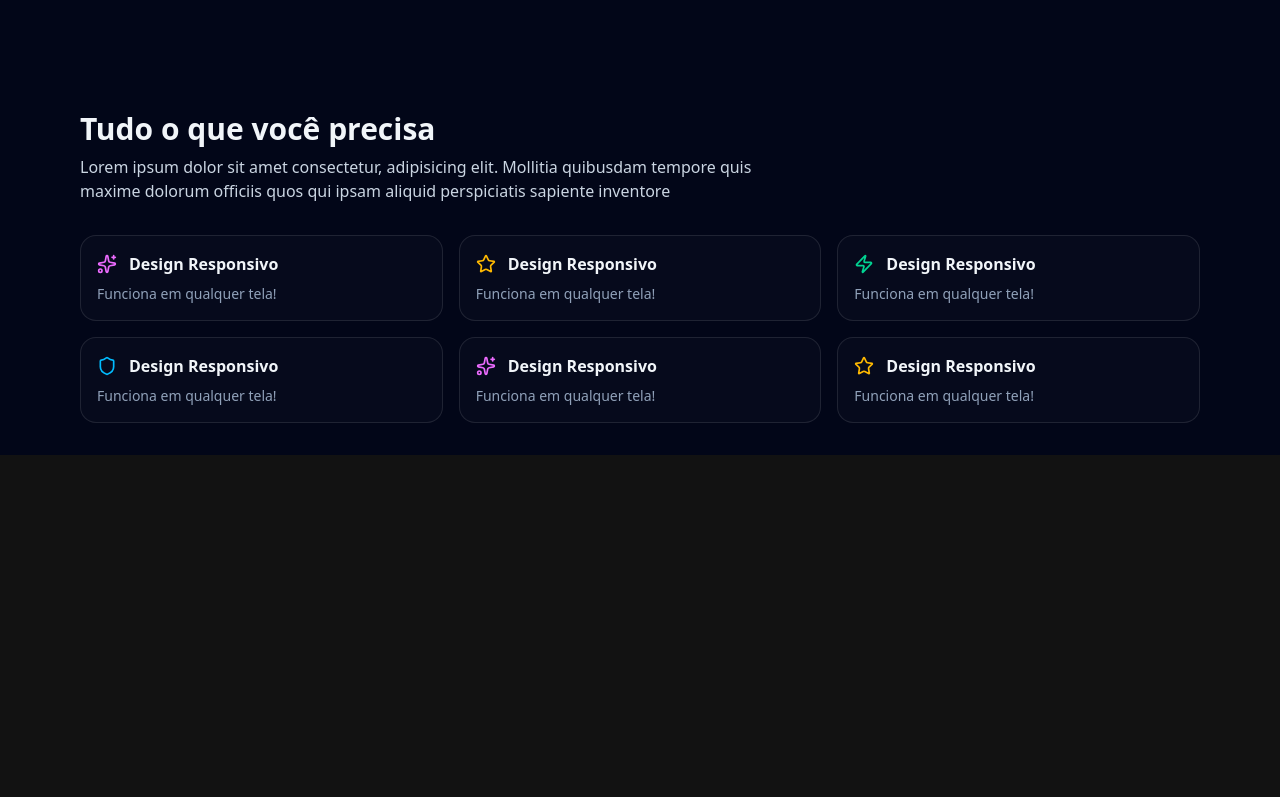
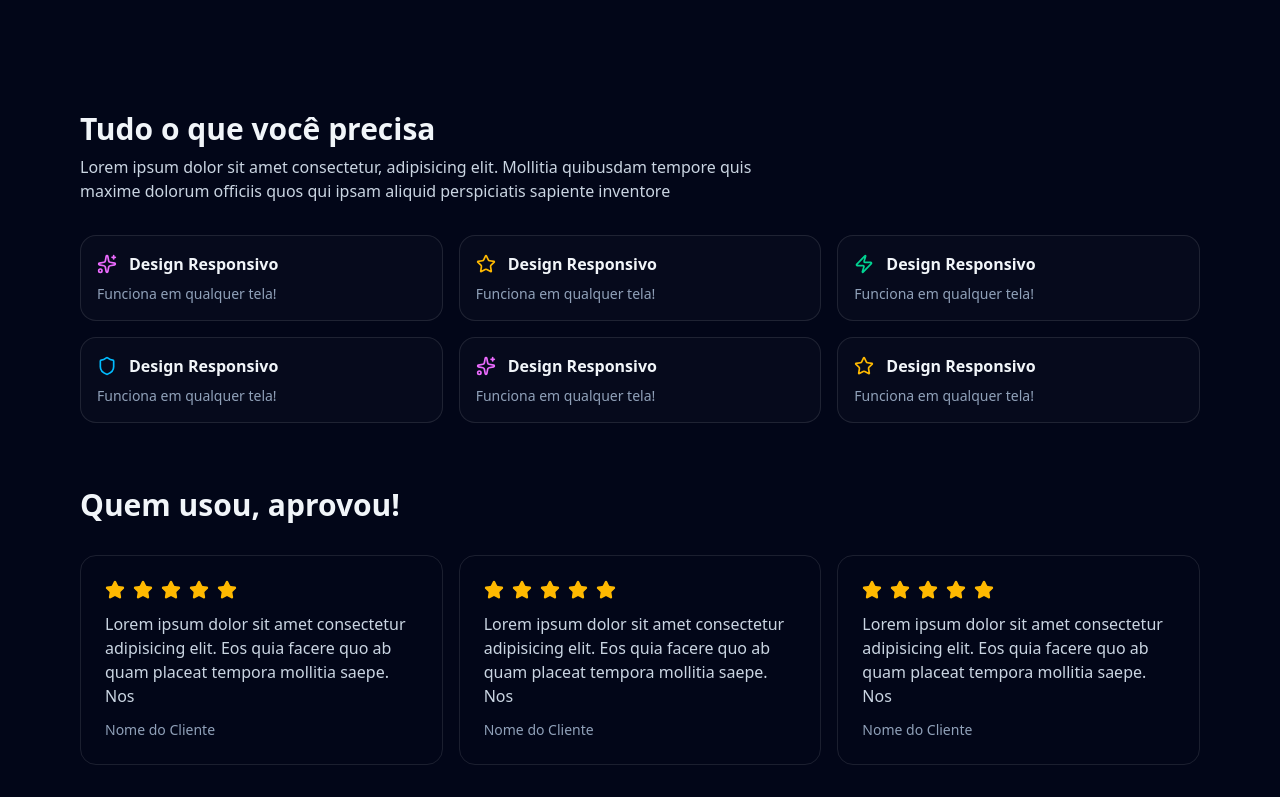
Before and after one commit to VictorLapaDev/React-Course-Matheus-Battiti, a React (Vite) app in the folder 12-DeployProject/MeuProjetoReact/: page / in a window 1280 px wide. Shown: the part 582-1379 px from the top of the page. Before the commit the page ends 1037 px from the top, so only its background shows below. Built offline with nearby package versions, Linux system fonts and the light colour scheme.

Commit message:
feat: finalizando depoimentos

```diff
--- a/12-DeployProject/MeuProjetoReact/src/App.jsx
+++ b/12-DeployProject/MeuProjetoReact/src/App.jsx
@@ -202,8 +202,8 @@
                 desc: "Funciona em qualquer tela!",
                 icon: <Star className="size-5 text-amber-400"/>
               }
-            ].map((f) => (
-              <div key={f.title} className="rounded-2xl border p-4 border-white/10 bg-white/[0.02]">
+            ].map((f, i) => (
+              <div key={i} className="rounded-2xl border p-4 border-white/10 bg-white/[0.02]">
                 <div className="flex items-center gap-3">
                   {f.icon}
                   <p className="font-semibold">{f.title}</p>
@@ -213,6 +213,28 @@
             ))}
           </div>
       </section>
+
+      {/* Depoimentos */}
+      <section id="testmonials" className="mx-auto max-w-6xl px-4 py-8">
+        <h2 className="text-3xl font-bold">Quem usou, aprovou!</h2>
+        <div className="mt-8 grid grid-cols-1 md:grid-cols-3 gap-4">
+          {[1, 2, 3].map((i) => (
+            <blockquote key={i} className="rounded-2xl border border-white/10 p-6">
+              <div className="flex items-center gap-2 text-amber-400">
+                {Array.from({length:5}).map((_, i) => (
+                  <Star key={i} className="size-5 fill-current"/>
+                ))}
+              </div>
+              <p className="mt-3 text-slate-300">
+                Lorem ipsum dolor sit amet consectetur adipisicing elit. Eos quia facere quo ab quam placeat tempora mollitia saepe. Nos
+              </p>
+              <footer className="mt-3 text-sm text-slate-400">
+                Nome do Cliente
+              </footer>
+            </blockquote>
+          ))}
+        </div>
+      </section>
     </div>
   );
 }
```
